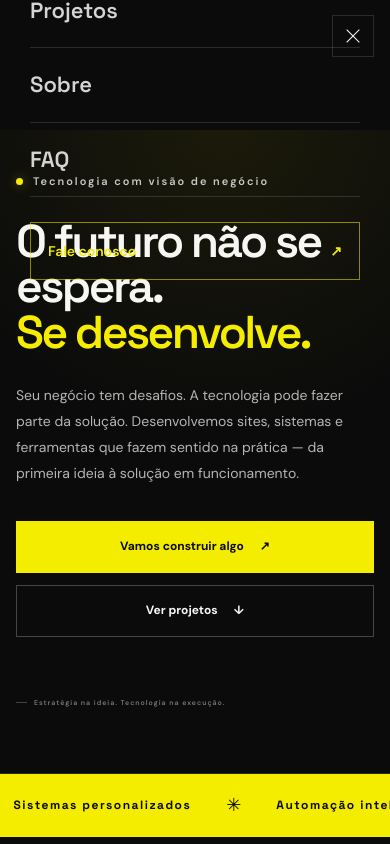
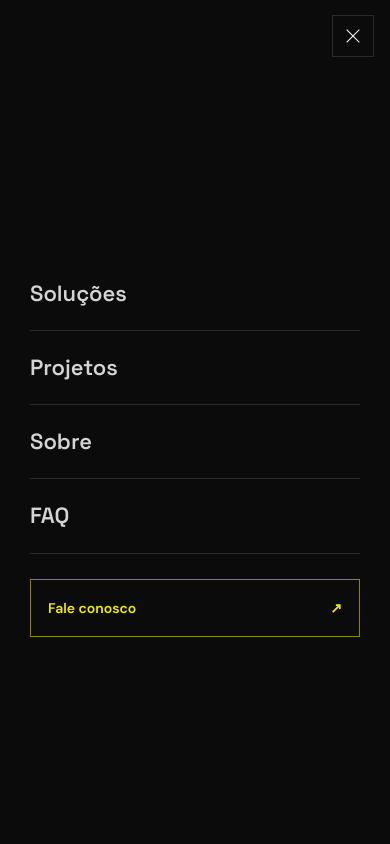
Before and after one commit to katelynmayarazzo-glitch/kompany.code, a plain HTML site: page index.html in a window 390 px wide. Both pictures are taken after a click on the button "Abrir menu". Shown: the top 844 px of the page. Drawn offline with Linux system fonts and the light colour scheme.

Commit message:
Add files via upload

```diff
--- a/css/style.css
+++ b/css/style.css
@@ -1555,3 +1555,24 @@ h2 span {
 .skip-link:focus {
     top: 16px;
 }
+
+/* CORREÇÃO DO MENU MOBILE */
+
+@media (max-width: 720px) {
+
+  .header {
+    backdrop-filter: none;
+    -webkit-backdrop-filter: none;
+  }
+
+  .nav {
+    position: fixed;
+    inset: 0;
+    width: 100%;
+    height: 100vh;
+    height: 100dvh;
+    background: #0b0b0b;
+    z-index: 101;
+  }
+
+}
```
